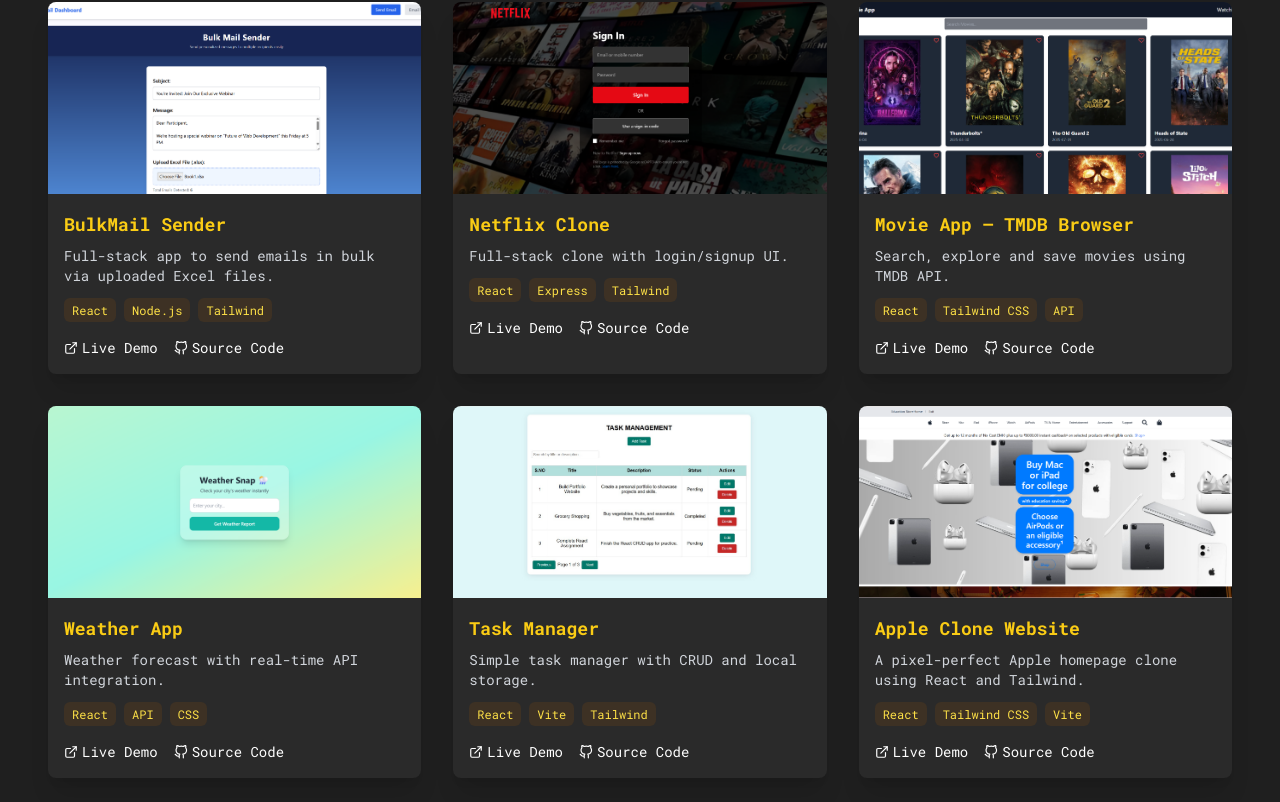
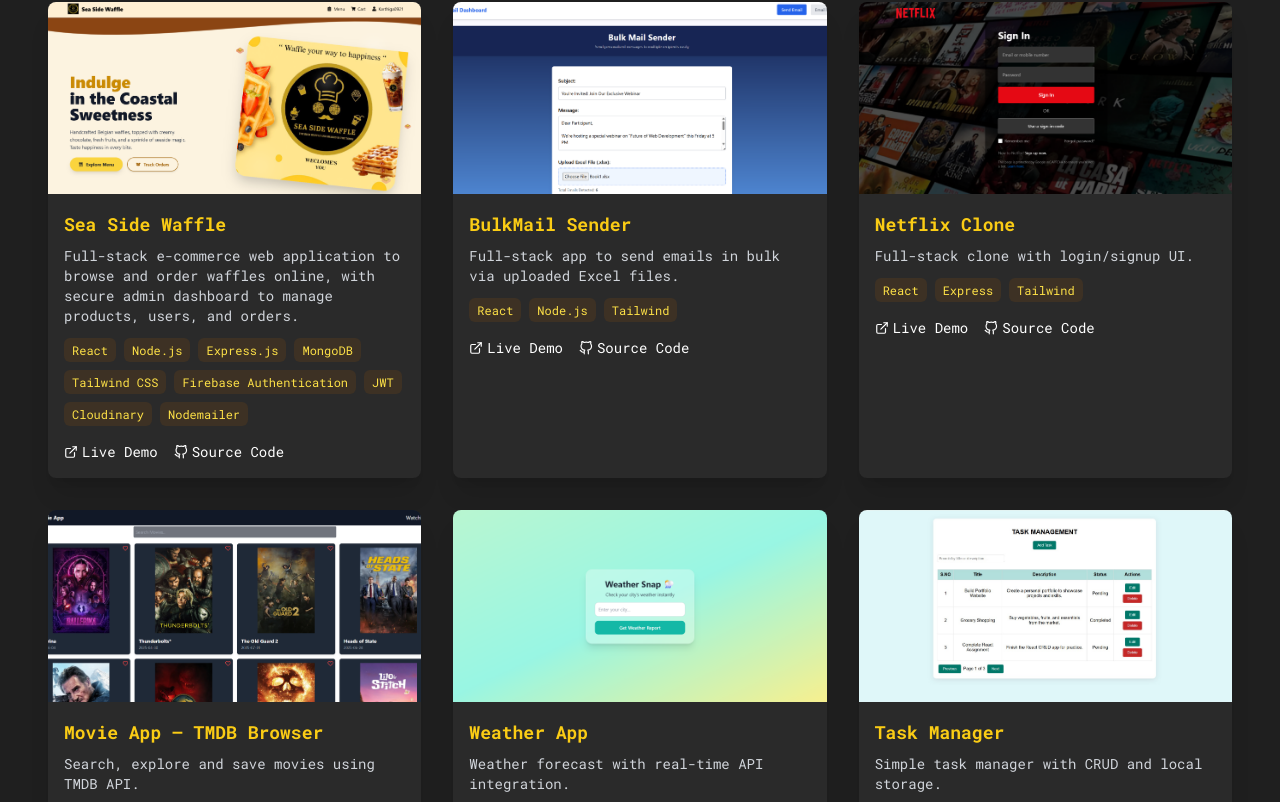
Before and after one commit to KarthigaP20/Karthiga-Portfolio, a React (Vite) app: page / in a window 1280 px wide. Shown: the part 3303-4105 px from the top of the page. Built offline with nearby package versions, Linux system fonts and the light colour scheme.

Commit message:
updated projects

```diff
--- a/src/components/Projects.jsx
+++ b/src/components/Projects.jsx
@@ -15,8 +15,16 @@
 import simpleportfolio from '../assets/projects/simpleportfolio.png';
 import udemyclone from '../assets/projects/udemyclone.png';
 import bulkmail from '../assets/projects/bulkmail.png';
-
+import seasidewaffle from '../assets/projects/SeaSideWaffle.png';
 const projects = [
+  {
+  "title": "Sea Side Waffle",
+  "description": "Full-stack e-commerce web application to browse and order waffles online, with secure admin dashboard to manage products, users, and orders.",
+  "tech": ["React", "Node.js", "Express.js", "MongoDB", "Tailwind CSS", "Firebase Authentication", "JWT", "Cloudinary", "Nodemailer"],
+  "image": seasidewaffle,
+  "demo": "https://seasidewaffle.vercel.app",
+  "code": "https://github.com/KarthigaP20/seasidewaffle"
+},
   {
   title: 'BulkMail Sender',
   description: 'Full-stack app to send emails in bulk via uploaded Excel files.',
--- a/src/pages/Home.jsx
+++ b/src/pages/Home.jsx
@@ -73,7 +73,7 @@
             Contact Me
           </Link> */}
           <a
-    href="/KarthigaP_ResuME.pdf"
+    href="/KarthigaP_RESUME.pdf"
     target="_blank"
     rel="noopener noreferrer"
     className="bg-yellow-500 hover:bg-yellow-600 text-black font-semibold px-6 py-2 rounded transition shadow"
--- a/src/pages/Resume.jsx
+++ b/src/pages/Resume.jsx
@@ -16,7 +16,7 @@
         </p>
 
         <a
-          href="/KarthigaP_ResuME.pdf"
+          href="/KarthigaP_RESUME.pdf"
           download
           className="inline-flex items-center gap-3 bg-yellow-500 text-black font-semibold px-6 py-3 rounded hover:bg-yellow-600 transition shadow-md"
         >
```
Also changed, not shown: src/assets/projects/SeaSideWaffle.png (added), 1 other file (tests, documents, lock files or other folders).
